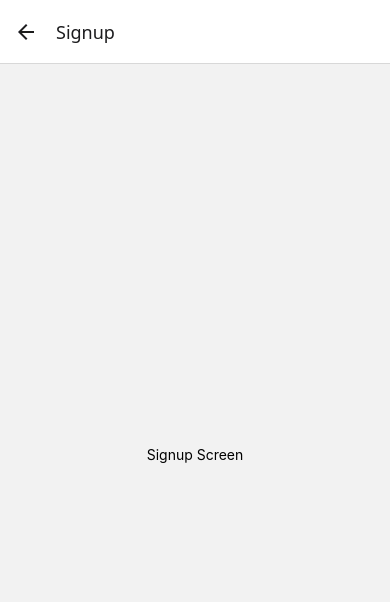
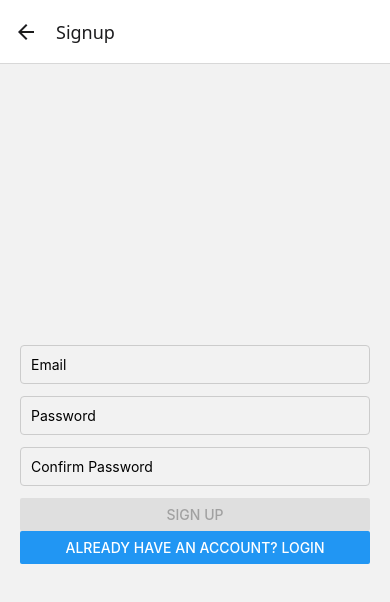
Before and after one commit to ngocho24/FlightSearchApp, a React Native app: screen /Signup in a window 390 px wide. Shown: the top 602 px of the page. Built offline with nearby package versions, Linux system fonts and the light colour scheme.

Commit message:
Modified the signup screen

```diff
--- a/src/screens/SignupScreen.js
+++ b/src/screens/SignupScreen.js
@@ -1,9 +1,97 @@
-import { View, Text } from 'react-native';
+import { useState } from 'react';
+import { View, TextInput, Button, Alert, StyleSheet } from 'react-native';
+import { createUserWithEmailAndPassword } from 'firebase/auth';
+import { auth } from '../services/firebase';
+import { useNavigation } from '@react-navigation/native';
 
 export default function SignupScreen() {
+  const [email, setEmail] = useState('');
+  const [password, setPassword] = useState('');
+  const [confirmPassword, setConfirmPassword] = useState('');
+  const [loading, setLoading] = useState(false);
+  const navigation = useNavigation();
+
+  const handleSignup = async () => {
+    if (password !== confirmPassword) {
+      Alert.alert('Error', 'Passwords do not match');
+      return;
+    }
+
+    setLoading(true);
+    try {
+      await createUserWithEmailAndPassword(auth, email, password);
+      Alert.alert('Success', 'Account created successfully!');
+      navigation.navigate('Home');
+    } catch (error) {
+      let errorMessage = 'Signup failed. Please try again.';
+      if (error.code === 'auth/email-already-in-use') {
+        errorMessage = 'Email already in use.';
+      } else if (error.code === 'auth/invalid-email') {
+        errorMessage = 'Invalid email address.';
+      } else if (error.code === 'auth/weak-password') {
+        errorMessage = 'Password should be at least 6 characters.';
+      }
+      Alert.alert('Error', errorMessage);
+    } finally {
+      setLoading(false);
+    }
+  };
+
   return (
-    <View style={{ flex: 1, justifyContent: 'center', alignItems: 'center' }}>
-      <Text>Signup Screen</Text>
+    <View style={styles.container}>
+      <TextInput
+        placeholder="Email"
+        value={email}
+        onChangeText={setEmail}
+        keyboardType="email-address"
+        autoCapitalize="none"
+        style={styles.input}
+      />
+      <TextInput
+        placeholder="Password"
+        value={password}
+        onChangeText={setPassword}
+        secureTextEntry
+        style={styles.input}
+      />
+      <TextInput
+        placeholder="Confirm Password"
+        value={confirmPassword}
+        onChangeText={setConfirmPassword}
+        secureTextEntry
+        style={styles.input}
+      />
+
+      {loading ? (
+        <ActivityIndicator size="large" color="#0000ff" />
+      ) : (
+        <>
+          <Button
+            title="Sign Up"
+            onPress={handleSignup}
+            disabled={!email || !password || !confirmPassword}
+          />
+          <Button
+            title="Already have an account? Login"
+            onPress={() => navigation.navigate('Login')}
+          />
+        </>
+      )}
     </View>
   );
 }
+
+const styles = StyleSheet.create({
+  container: {
+    flex: 1,
+    justifyContent: 'center',
+    padding: 20,
+  },
+  input: {
+    marginBottom: 12,
+    padding: 10,
+    borderWidth: 1,
+    borderColor: '#ccc',
+    borderRadius: 4,
+  },
+});
```
